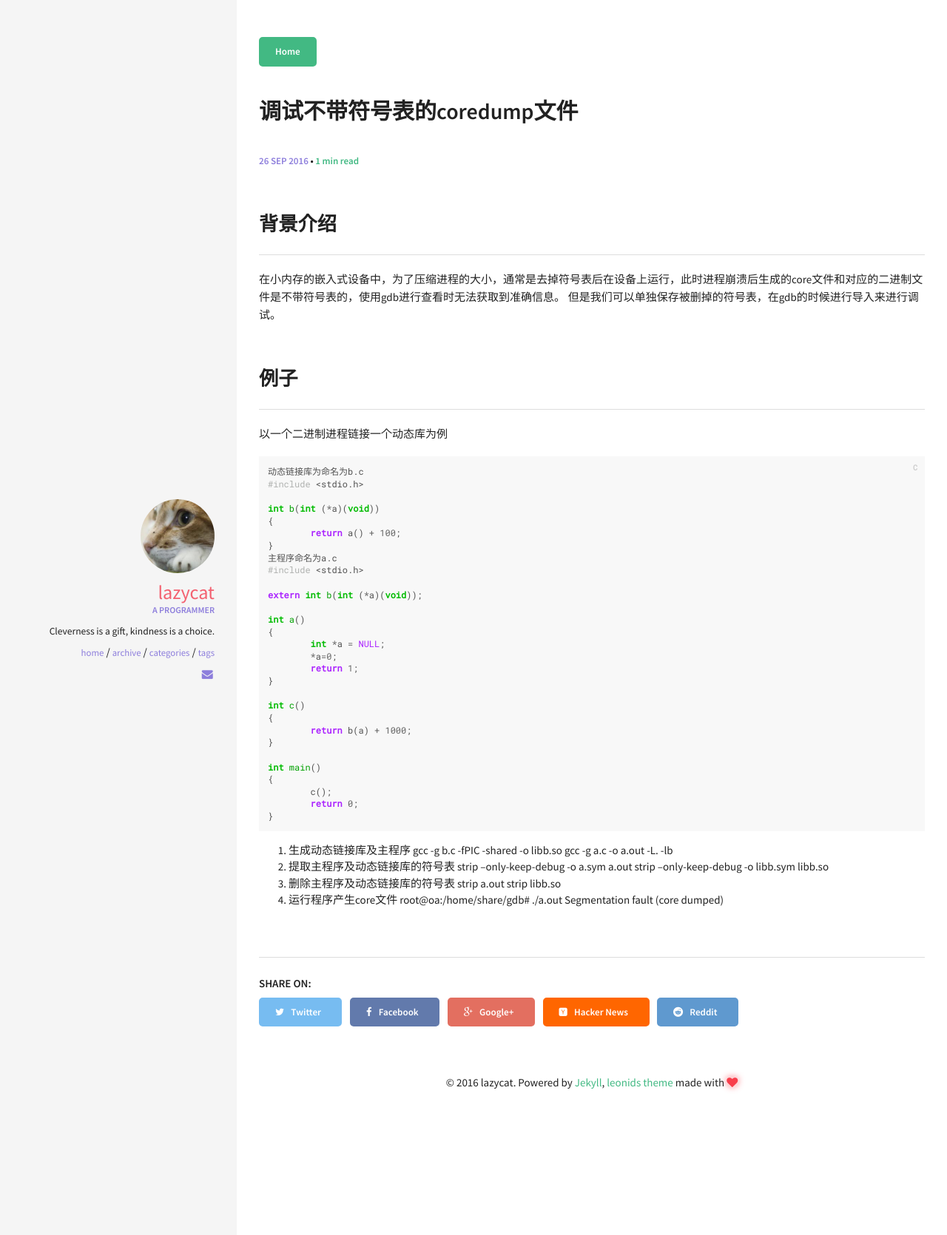
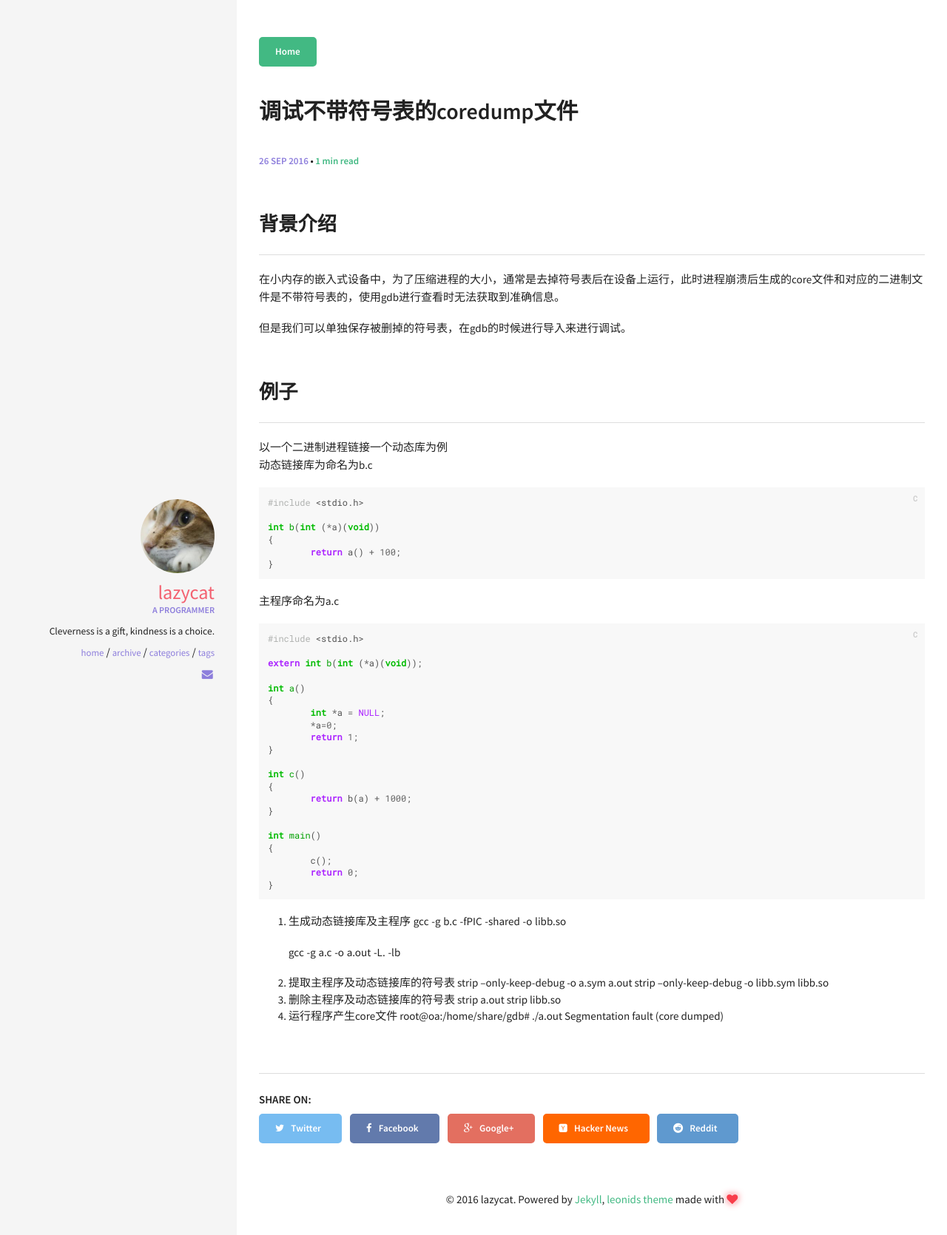
Before and after one commit to iptraveller/iptraveller.github.com, a Jekyll site: the page built from _posts/2016-09-26-linux-gdb-strip-debug.md, in a window 1280 px wide. Shown: the top 1670 px of the page at 74% size. Built offline with Jekyll 4.4.1, drawn with Linux system fonts in a browser that asks for light colours.

Commit message:
add linux-gdb-strip-debug

```diff
--- a/_posts/2016-09-26-linux-gdb-strip-debug.md
+++ b/_posts/2016-09-26-linux-gdb-strip-debug.md
@@ -8,20 +8,22 @@ comments: true
 
 ## 背景介绍
 在小内存的嵌入式设备中，为了压缩进程的大小，通常是去掉符号表后在设备上运行，此时进程崩溃后生成的core文件和对应的二进制文件是不带符号表的，使用gdb进行查看时无法获取到准确信息。
+
 但是我们可以单独保存被删掉的符号表，在gdb的时候进行导入来进行调试。
 
 ## 例子
-以一个二进制进程链接一个动态库为例
-
+以一个二进制进程链接一个动态库为例<br>
+动态链接库为命名为b.c
 {% highlight c %}
-动态链接库为命名为b.c
 #include <stdio.h>
 
 int b(int (*a)(void))
 {
 	return a() + 100;
 }
+{% endhighlight %}
 主程序命名为a.c
+{% highlight c %}
 #include <stdio.h>
 
 extern int b(int (*a)(void));
@@ -47,6 +49,7 @@ int main()
 
 1. 生成动态链接库及主程序
     gcc -g  b.c -fPIC -shared -o libb.so
+
     gcc -g a.c -o a.out -L. -lb
 2. 提取主程序及动态链接库的符号表
     strip --only-keep-debug -o a.sym a.out
```
